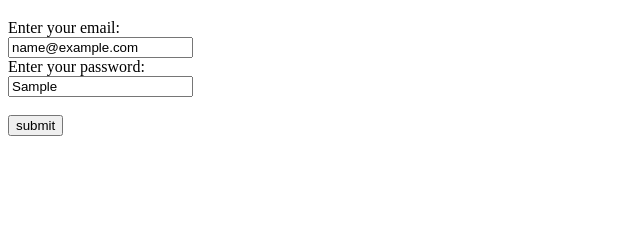
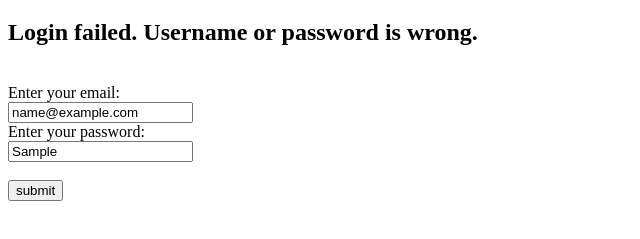
Before and after one commit to Shah06/walk_recommendation, a website: page public/LoginDemo.html in a window 1280 px wide. Both pictures are taken after typing "name@example.com", "Sample" into the empty fields and a click on the button "submit". Shown: the part 61-300 px from the top of the page, without its empty margins (0-640 px from the left). Drawn offline with nearby package versions, Linux system fonts and the light colour scheme; no server answers.

Commit message:
slight tweaks to login
Attempted to implement login error message

```diff
--- a/public/LoginDemo.html
+++ b/public/LoginDemo.html
@@ -6,9 +6,9 @@
   <meta http-equiv="X-UA-Compatible" content="ie=edge" />
 </head>
   <body>
-
     <form onsubmit="return false">
       <h1>Login</h1>
+      <h2 id = "loginmessage"> </h2><br>
       <label for="username">Enter your email:</label><br>
       <input type="text" id="email" name="email"><br>
       <label for="password">Enter your password:</label><br>
--- a/public/LoginDemo.js
+++ b/public/LoginDemo.js
@@ -9,7 +9,8 @@ function login() {
     	console.log(resp);
         Cookies.set(document.getElementById('email').value, resp.slice(1, resp.length-1), { expires: 7 });
     }, (error) => {
-        console.log(error);
+        document.getElementById("loginmessage").innerHTML+="Login failed. Username or password is wrong.";
+        console.log("hey :)");
     })
 }
 
```
